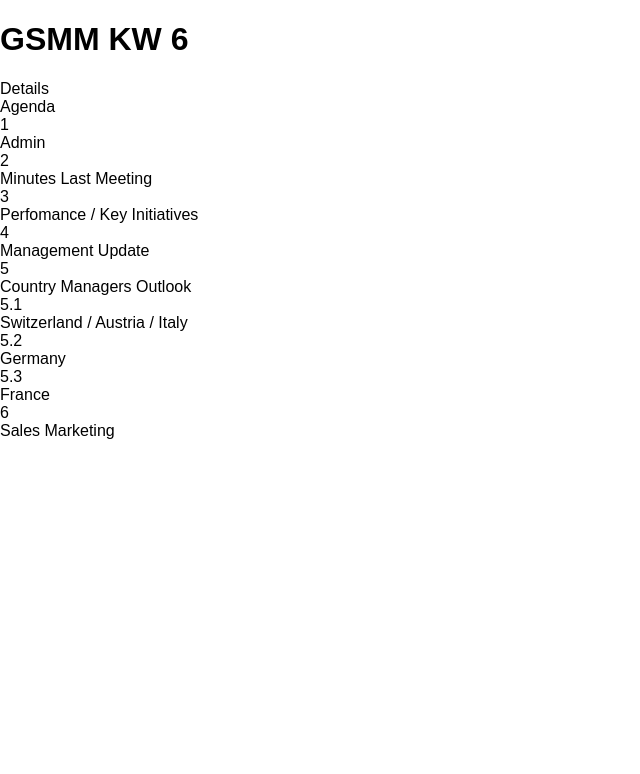
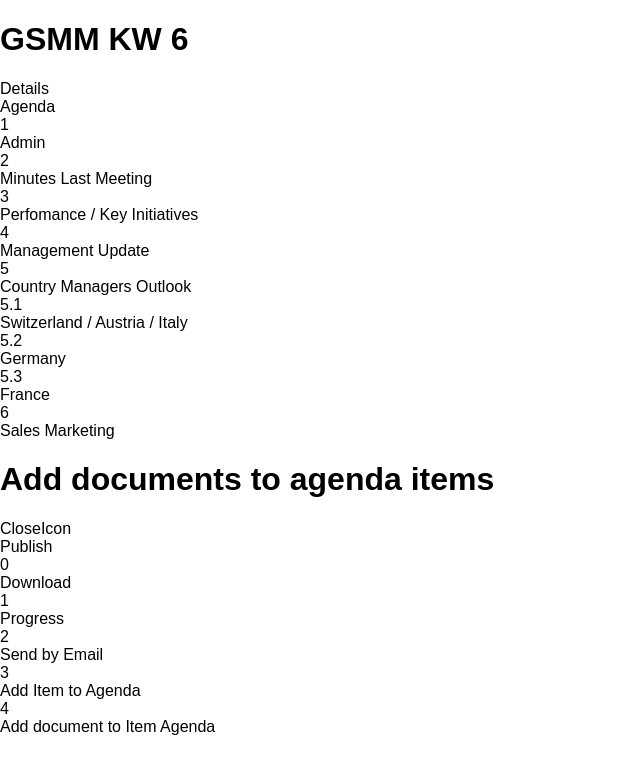
Before and after one commit to gibbok/shp, a React (Create React App) app in the folder app/: page / in a window 1280 px wide. Shown: the top 774 px of the page, without its empty margins (0-640 px from the left). Built offline with nearby package versions, Linux system fonts and the light colour scheme.

Commit message:
Add agenda Footer items

```diff
--- a/app/src/App.js
+++ b/app/src/App.js
@@ -1,6 +1,7 @@
 import React, { Component } from 'react'
 import Agenda from './agenda/Agenda'
 import DocumentContainer from './document/DocumentContainer'
+import Footer from './agenda/Footer'
 
 class App extends Component {
   render () {
@@ -8,6 +9,7 @@ class App extends Component {
       <div className='app'>
         <Agenda />
         <DocumentContainer />
+        <Footer />
       </div>
     )
   }
--- /dev/null
+++ b/app/src/agenda/AgendaOption.js
@@ -0,0 +1,22 @@
+import React from 'react'
+
+const AgendaOption = ({id, name, isActive, src}) => {
+  return (
+    <div>
+      <div>
+        {id}
+      </div>
+      <div>
+        {name}
+      </div>
+      <div>
+        {isActive}
+      </div>
+      <div>
+        {src}
+      </div>
+    </div>
+  )
+}
+
+export default AgendaOption
--- /dev/null
+++ b/app/src/agenda/AgendaOptions.js
@@ -0,0 +1,21 @@
+import React from 'react'
+import AgendaOption from './AgendaOption'
+
+const AgendaOptions = ({agendaOptions}) => {
+  const agendaOptionsComponents = agendaOptions.map(item => {
+    return (
+      <AgendaOption
+        key={item.id}
+        id={item.id}
+        name={item.name}
+        isActive={item.isActive}
+        src={item.src}
+      />
+    )
+  })
+  return (
+    <div>{agendaOptionsComponents}</div>
+  )
+}
+
+export default AgendaOptions
--- /dev/null
+++ b/app/src/agenda/AgendaOptionsContainer.js
@@ -0,0 +1,24 @@
+import { connect } from 'react-redux'
+import AgendaOptions from './AgendaOptions'
+
+const getUiAgendaOptions = state => {
+  return state.agenda.ui.agendaOptions
+}
+
+const mapStateToProps = (state, ownProps) => {
+  return {
+    agendaOptions: getUiAgendaOptions(state)
+  }
+}
+const mapDispatchToProps = (dispatch, ownProps) => {
+  return {
+
+  }
+}
+
+const AgendaOptionsContainer = connect(
+    mapStateToProps,
+    mapDispatchToProps
+  )(AgendaOptions)
+
+export default AgendaOptionsContainer
--- /dev/null
+++ b/app/src/agenda/Footer.js
@@ -0,0 +1,14 @@
+import React from 'react'
+import Publish from './Publish'
+import AgendaOptionsContainer from './AgendaOptionsContainer'
+
+const Footer = () => {
+  return (
+    <div>
+      <Publish />
+      <AgendaOptionsContainer />
+    </div>
+  )
+}
+
+export default Footer
--- /dev/null
+++ b/app/src/agenda/Publish.js
@@ -0,0 +1,9 @@
+import React from 'react'
+
+const Publish = () => {
+  return (
+    <div>Publish</div>
+  )
+}
+
+export default Publish
--- a/app/src/reducer.js
+++ b/app/src/reducer.js
@@ -110,8 +110,40 @@ const initialState = {
         }
       ],
       document: {
-        isVisible: false
-      }
+        isVisible: true
+      },
+      agendaOptions: [
+        {
+          id: 0,
+          name: 'Download',
+          isActive: false,
+          src: ''
+        },
+        {
+          id: 1,
+          name: 'Progress',
+          isActive: false,
+          src: ''
+        },
+        {
+          id: 2,
+          name: 'Send by Email',
+          isActive: true,
+          src: ''
+        },
+        {
+          id: 3,
+          name: 'Add Item to Agenda',
+          isActive: true,
+          src: ''
+        },
+        {
+          id: 4,
+          name: 'Add document to Item Agenda',
+          isActive: true,
+          src: ''
+        }
+      ]
     }
   }
 }
```
